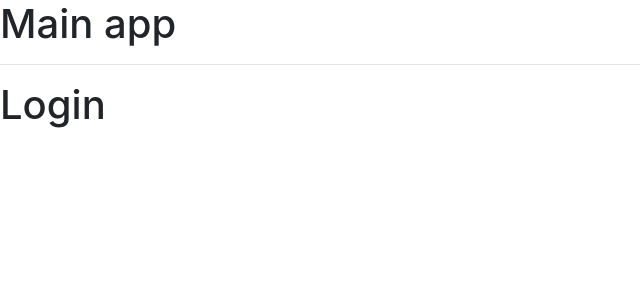
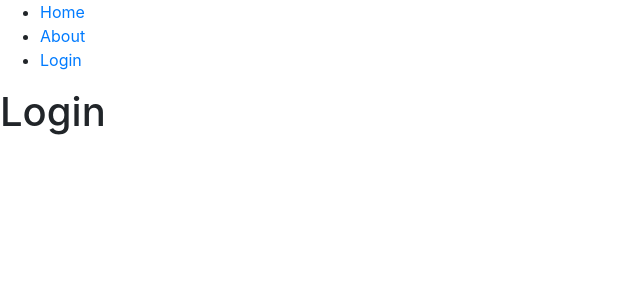
Before and after one commit to adrian1426/context-reducer, a React (Create React App) app: page /login in a window 1280 px wide. Shown: the top 300 px of the page, without its empty margins (0-640 px from the left). Built offline with nearby package versions, Linux system fonts and the light colour scheme.

Commit message:
agregando menú Link

```diff
--- a/src/components/useContext/AppRouter.js
+++ b/src/components/useContext/AppRouter.js
@@ -2,16 +2,19 @@
 import AboutScreen from './AboutScreen';
 import HomeScreen from './HomeScreen';
 import LoginScreen from './LoginScreen';
-import { BrowserRouter as Router, Switch, Route } from 'react-router-dom';
+import NavBar from './NavBar';
+import { BrowserRouter as Router, Switch, Route, Redirect } from 'react-router-dom';
 
 const AppRouter = () => {
   return (
     <Router>
       <div>
+        <NavBar />
         <Switch>
           <Route path="/" exact component={HomeScreen} />
           <Route path="/about" component={AboutScreen} />
           <Route path="/login" component={LoginScreen} />
+          <Redirect to="/" />
         </Switch>
       </div>
     </Router>
--- a/src/components/useContext/MainApp.js
+++ b/src/components/useContext/MainApp.js
@@ -4,8 +4,6 @@
 const MainApp = () => {
   return (
     <div>
-      <h1>Main app</h1>
-      <hr />
       <AppRouter />
     </div>
   );
--- /dev/null
+++ b/src/components/useContext/NavBar.js
@@ -0,0 +1,16 @@
+import React from 'react';
+import { Link } from 'react-router-dom';
+
+const NavBar = () => {
+  return (
+    <nav>
+      <ul>
+        <li><Link to="/">Home</Link></li>
+        <li><Link to="/about">About</Link></li>
+        <li><Link to="/login">Login</Link></li>
+      </ul>
+    </nav>
+  );
+};
+
+export default NavBar;
```
